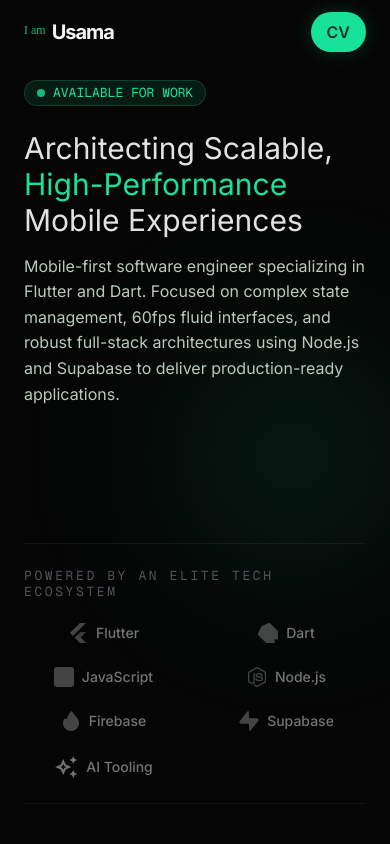
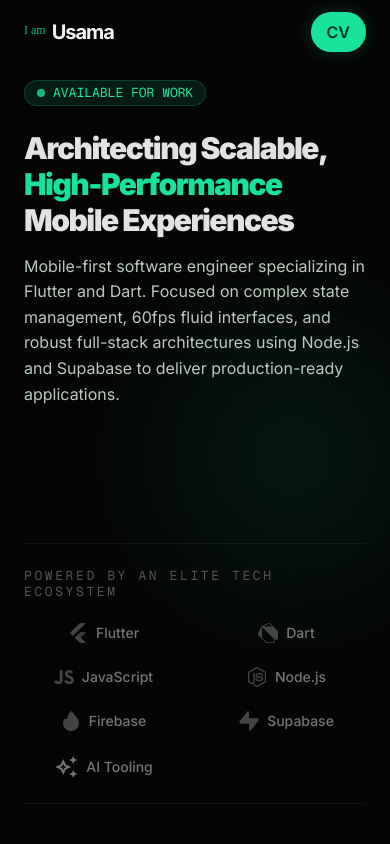
Before and after one commit to usamaktkdev/Usama-Protfolio, a Next.js app: page / in a window 390 px wide. Shown: the top 844 px of the page. Built offline with nearby package versions, Linux system fonts and the light colour scheme; a web font is replaced by a local one.

Commit message:
fix: restore hero font-black tracking-tighter; swap TrustBar dart2.svg and js2.svg

```diff
--- a/src/components/sections/Hero.tsx
+++ b/src/components/sections/Hero.tsx
@@ -27,7 +27,7 @@
           <span className="w-2 h-2 rounded-full bg-[#18E299] animate-pulse"></span>
           AVAILABLE FOR WORK
         </motion.div>
-        <motion.h1 variants={itemVariants} className="font-display-xl text-3xl md:text-display-xl text-on-surface mb-md">
+        <motion.h1 variants={itemVariants} className="font-display-xl text-3xl md:text-display-xl font-black tracking-tighter text-on-surface mb-md">
           Architecting Scalable, <span className="text-[#18E299]">High-Performance</span> Mobile Experiences
         </motion.h1>
         <motion.p variants={itemVariants} className="font-body-base text-body-base text-on-surface-variant max-w-full md:max-w-xl mb-lg">
--- a/src/components/sections/TrustBar.tsx
+++ b/src/components/sections/TrustBar.tsx
@@ -12,12 +12,12 @@
         </div>
         {/* Dart */}
         <div className="flex items-center gap-2 font-['Inter'] text-sm font-medium text-on-surface justify-center">
-          <img src="/Usama-Protfolio/assets/dart.png" alt="Dart" className="w-5 h-5 object-contain grayscale brightness-0 invert opacity-50" />
+          <img src="/Usama-Protfolio/assets/dart2.svg" alt="Dart" className="w-5 h-5 object-contain grayscale brightness-0 invert opacity-50" />
           Dart
         </div>
         {/* JavaScript */}
         <div className="flex items-center gap-2 font-['Inter'] text-sm font-medium text-on-surface justify-center">
-          <img src="/Usama-Protfolio/assets/javascript-svgrepo-com.svg" alt="JavaScript" className="w-5 h-5 object-contain grayscale brightness-0 invert opacity-50" />
+          <img src="/Usama-Protfolio/assets/js2.svg" alt="JavaScript" className="w-5 h-5 object-contain grayscale brightness-0 invert opacity-50" />
           JavaScript
         </div>
         {/* Node.js */}
```
